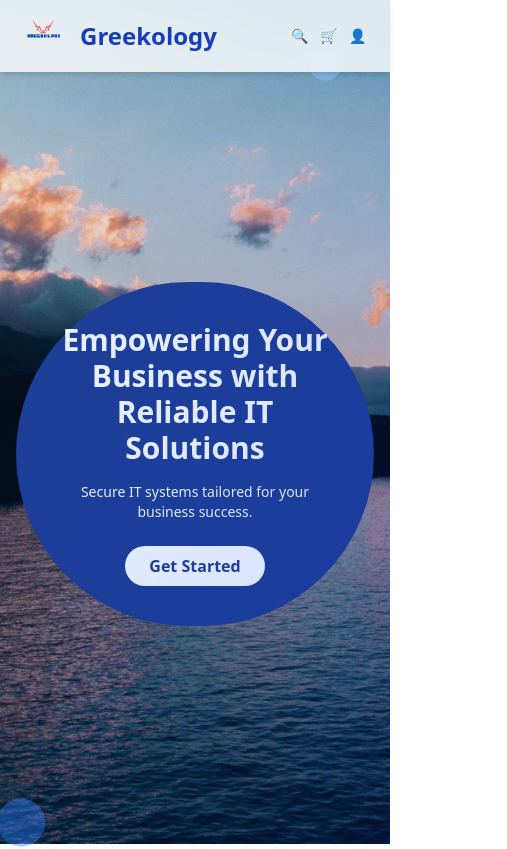
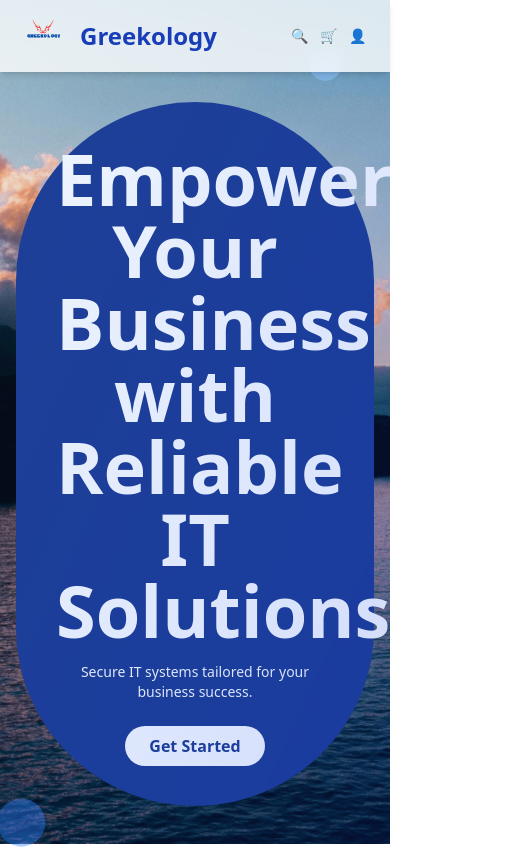
Before and after one commit to Shubham-juris/greekologyltd, a React (Vite) app: page / in a window 390 px wide. Shown: the top 849 px of the page, 507 px wide, since content can reach past the window. Built offline with nearby package versions, Linux system fonts and the light colour scheme.

Commit message:
here the website get proper responsive

```diff
--- a/src/component/About.jsx
+++ b/src/component/About.jsx
@@ -24,6 +24,7 @@
   };
 
   return (
+    <div className="container mx-auto">
     <motion.section
       className="py-16 bg-white px-4 md:px-20"
       variants={sectionVariants}
@@ -43,7 +44,7 @@
         </span>
       </motion.h2>
 
-      <div className="flex flex-col md:flex-row items-center gap-10">
+      <div className="flex  flex-col md:flex-row items-center gap-10">
         <motion.div
           className="w-full md:w-1/2"
           variants={imageVariants}
@@ -76,6 +77,7 @@
         </motion.div>
       </div>
     </motion.section>
+    </div>
   );
 };
 
--- a/src/component/Appointments.jsx
+++ b/src/component/Appointments.jsx
@@ -47,6 +47,7 @@
 
   return (
     <>
+    <div className="container mx-auto">
       {/* Appointments & Welcome Section */}
       <motion.section
         className="bg-gray-100 py-16 px-4 md:px-20"
@@ -164,6 +165,7 @@
           Find out more
         </motion.button>
       </motion.section>
+      </div>
     </>
   );
 };
--- a/src/component/Hero.jsx
+++ b/src/component/Hero.jsx
@@ -22,8 +22,9 @@
   };
 
   return (
+
     <motion.div
-      className="min-h-screen bg-cover bg-center relative"
+      className="min-h-screen  bg-cover bg-center relative"
       style={{ backgroundImage: `url(${bgImage})` }}
       variants={heroVariants}
       initial="initial"
@@ -37,7 +38,7 @@
           style={{ backdropFilter: 'blur(10px)' }} // Add a subtle blur to the background
         >
           <motion.h1
-            className="text-3xl md:text-4xl font-bold mb-4"
+            className="text-7xl justify-center mx-auto md:text-4xl font-bold mb-4"
             variants={textVariants}
             initial="initial"
             animate="animate"
@@ -83,6 +84,7 @@
         animate={{ x: 0, y: 0, transition: { duration: 4, ease: "easeInOut", repeat: Infinity, repeatType: "mirror", delay: 0.5 } }}
       />
     </motion.div>
+
   );
 };
 
--- a/src/component/Product.jsx
+++ b/src/component/Product.jsx
@@ -40,6 +40,7 @@
 
   return (
     <>
+    <div className="container mx-auto">
       {/* Product Highlights Section */}
       <motion.section
         className="bg-gray-100 py-16 px-4 md:px-20 "
@@ -140,6 +141,7 @@
           Contact Us
         </motion.button>
       </motion.section>
+      </div>
     </>
   );
 };
```
